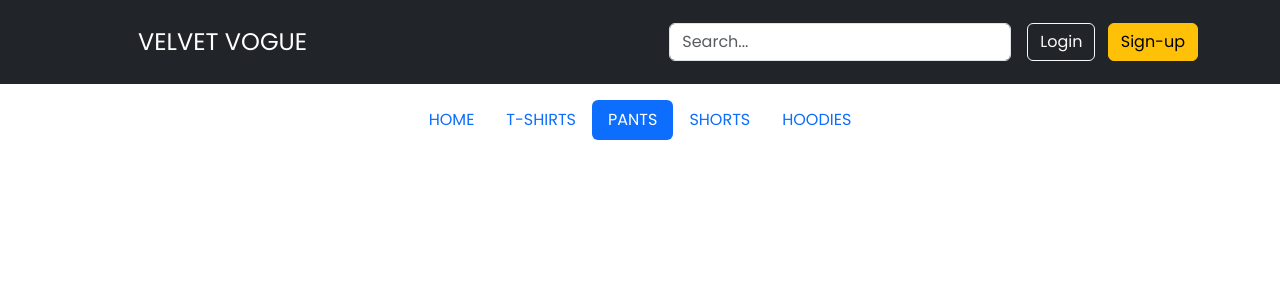
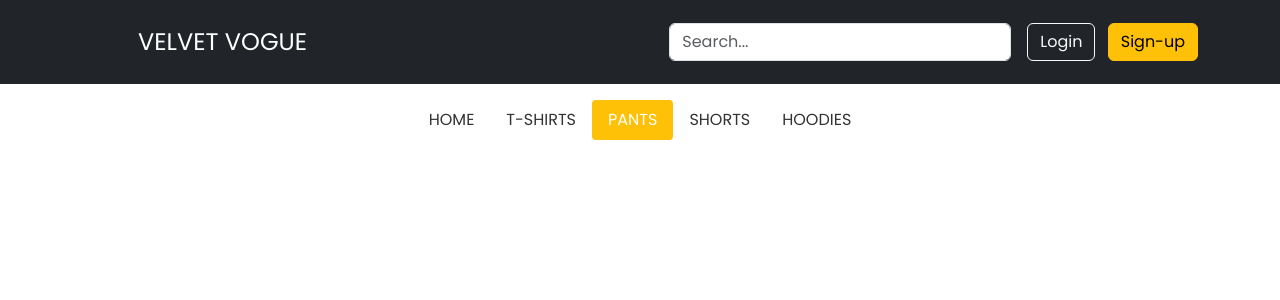
Before and after one commit to AhmedAfni/Velvet-Vogue, a PHP site: page /php/pants.php in a window 1280 px wide. Shown: the top 300 px of the page. Run offline with PHP 8.4, Linux system fonts and the light colour scheme.

Commit message:
Improve navigation bar readability with custom colors for links

```diff
--- a/css/pants.css
+++ b/css/pants.css
@@ -9,3 +9,20 @@
 body {
   font-family: 'Poppins', sans-serif; /* Set Poppins font for the body */
 }
+
+/* Style for active link */
+.nav-pills .nav-link.active {
+  background-color: #FFC107; /* Background color for active link */
+  color: white; /* Text color for active link */
+  border-radius: 4px; /* Optional: adds rounded corners */
+}
+
+/* Style for non-active links */
+.nav-pills .nav-link {
+  color: #333333; /* Text color for non-active links */
+}
+
+/* Hover effect for non-active links */
+.nav-pills .nav-link:hover {
+  color: #FFC107; /* Text color on hover for non-active links */
+}
--- a/php/hoodies.php
+++ b/php/hoodies.php
@@ -41,7 +41,7 @@
     <header class="d-flex justify-content-center py-3">
       <ul class="nav nav-pills">
         <li class="nav-item"><a href="../php/home.php" class="nav-link">HOME</a></li>
-        <li class="nav-item"><a href="../php/tshirt.php" class="nav-link" >T-SHIRTS</a></li>
+        <li class="nav-item"><a href="../php/tshirt.php" class="nav-link">T-SHIRTS</a></li>
         <li class="nav-item"><a href="../php/pants.php" class="nav-link">PANTS</a></li>
         <li class="nav-item"><a href="../php/shorts.php" class="nav-link">SHORTS</a></li>
         <li class="nav-item"><a href="../php/hoodies.php" class="nav-link active"aria-current="page">HOODIES</a></li>
```
Also changed, not shown: css/home.css (+17 -0 lines), css/hoodies.css (+17 -0 lines), css/shorts.css (+17 -0 lines), css/tshirt.css (+17 -0 lines), css/index.css (line endings or trailing spaces).
